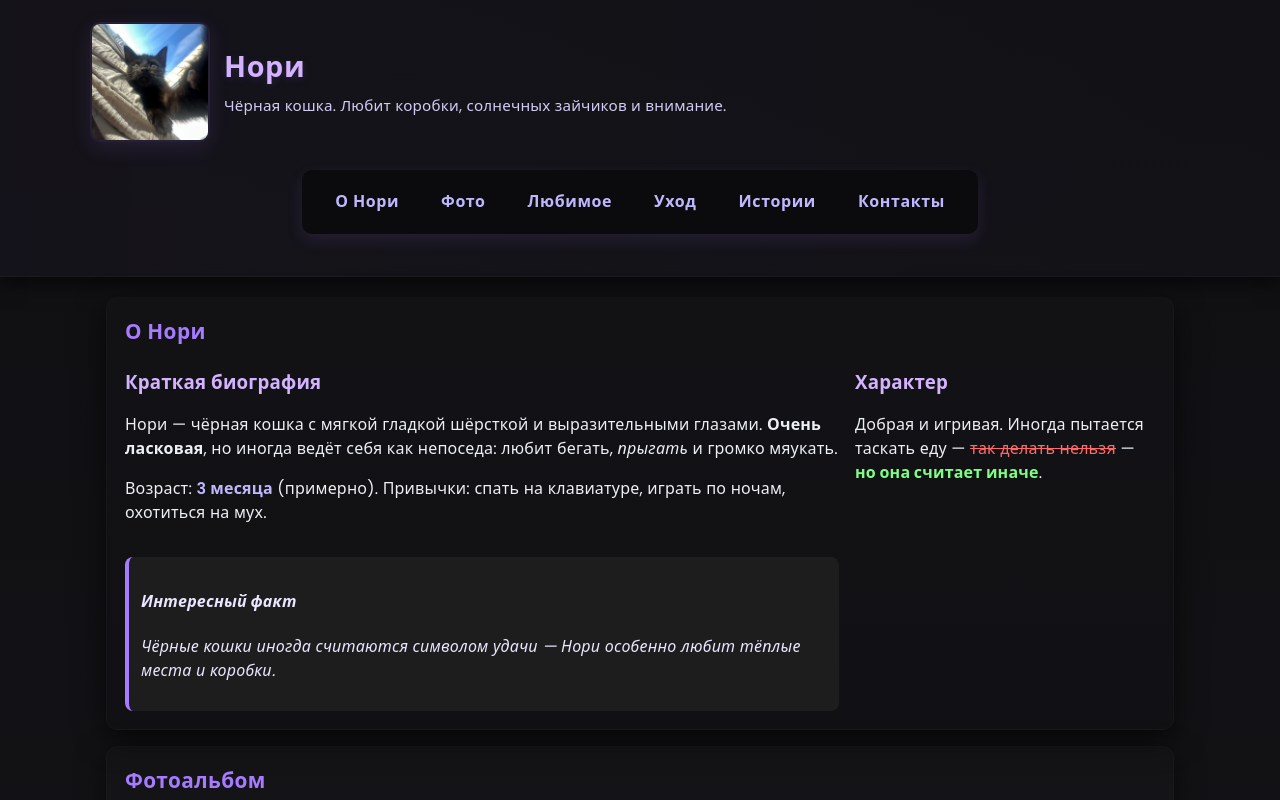
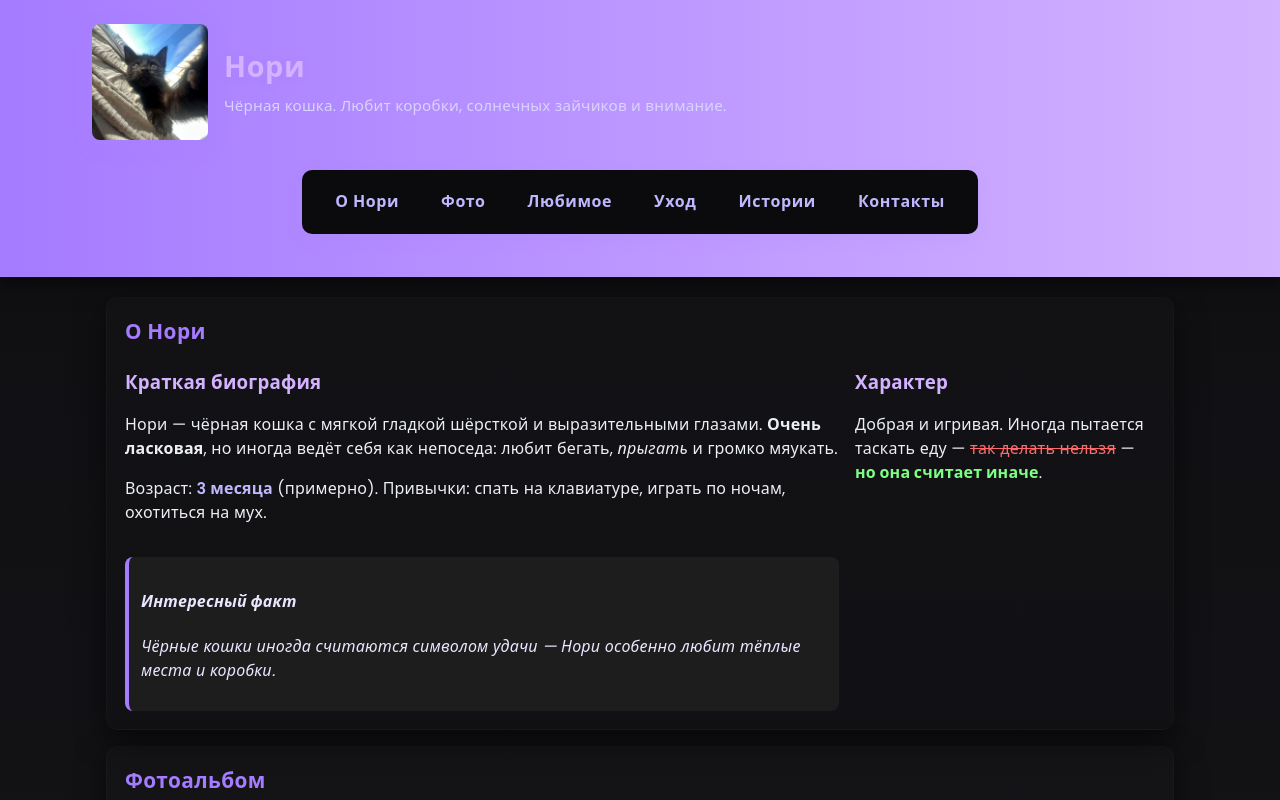
Before and after one commit to kukustic/M3312_Vasilievskaya_Web, a plain HTML site: page index.html in a window 1280 px wide. Shown: the top 800 px of the page. Drawn offline with Linux system fonts and the light colour scheme.

Commit message:
upd: sticky

```diff
--- a/styles.css
+++ b/styles.css
@@ -37,8 +37,12 @@ body{
 .page-main, .site-header__branding, .site-footer { max-width: var(--container-max); margin: 0 auto; padding-left: var(--sp-md); padding-right: var(--sp-md); }
 
 /* HEADER*/
+
 .site-header{
-  background: linear-gradient(90deg, rgba(165,123,255,0.03), rgba(211,179,255,0.01));
+  position: sticky;
+  top: 0;
+  z-index: 100;
+  background: linear-gradient(90deg, rgba(165,123,255), rgba(211,179,255));
   padding: 1.125rem var(--sp-md);
   border-bottom: 1px solid rgba(255,255,255,0.03);
   box-shadow: 0 6px 18px rgba(0,0,0,0.6);
@@ -76,12 +80,6 @@ body{
   opacity: 0.95;
 }
 /* Nav */
-
-.nav {
-  position: sticky;
-  top: 0;
-  z-index: 100;
-}
 
 .nav__list {
   display: flex;
```
